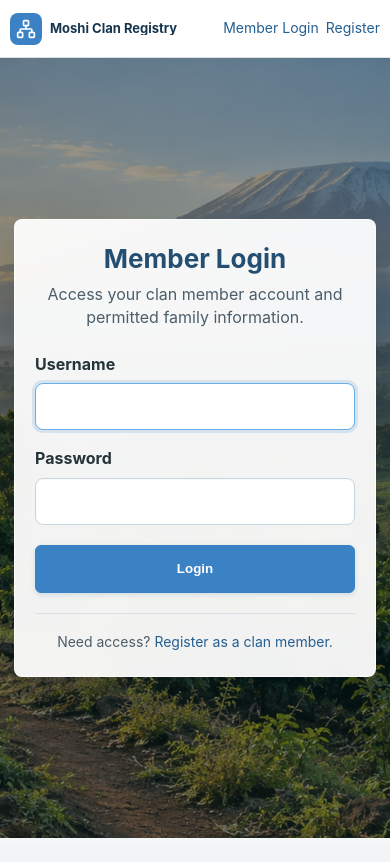
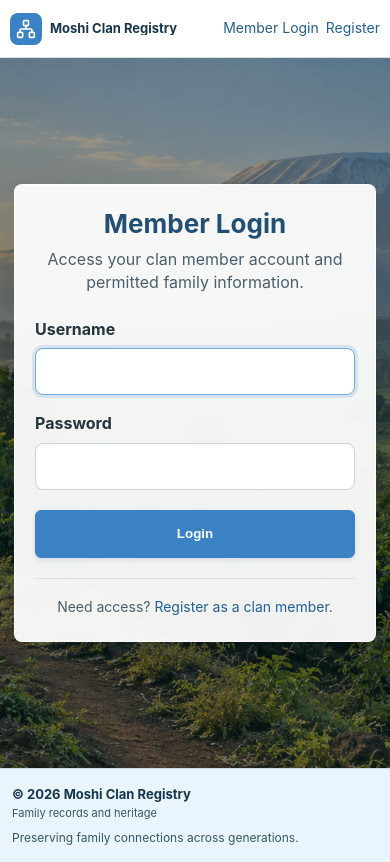
Before and after one commit to Oswaldgerald/clan, a Django app: page /accounts/login/ in a window 390 px wide. Before the commit the page ends 838 px from the top, so only its background shows below. Run offline with Django 4.2, Linux system fonts and the light colour scheme; data that the repository does not hold is empty; some libraries are stand-ins or nearby versions.

Commit message:
Add responsive site footer

```diff
--- a/members/tests.py
+++ b/members/tests.py
@@ -58,6 +58,8 @@ class DashboardAccessTests(TestCase):
         self.assertContains(response, "Clan Dashboard")
         self.assertContains(response, "Export XLS")
         self.assertNotContains(response, "data-print-report")
+        self.assertContains(response, "Clan Registry</strong>")
+        self.assertContains(response, "Preserving family connections across generations.")
 
 
 class ClanIdentityTests(TestCase):
--- a/static/css/app.css
+++ b/static/css/app.css
@@ -21,6 +21,9 @@
     * { box-sizing: border-box; }
     body {
       margin: 0;
+      min-height: 100vh;
+      display: flex;
+      flex-direction: column;
       font-family: Inter, ui-sans-serif, -apple-system, BlinkMacSystemFont, "Segoe UI", sans-serif;
       color: var(--ink);
       background: var(--soft);
@@ -173,7 +176,7 @@
       font: inherit;
       font-size: 14px;
     }
-    .app-shell { display: grid; grid-template-columns: 252px minmax(0, 1fr); min-height: calc(100vh - 64px); }
+    .app-shell { flex: 1 0 auto; display: grid; grid-template-columns: 252px minmax(0, 1fr); min-height: 0; }
     .app-shell.no-sidebar { grid-template-columns: minmax(0, 1fr); }
     .app-shell > main { min-width: 0; }
     .sidebar {
@@ -853,6 +856,26 @@
     }
     .profile-page-avatar img, .user-avatar img { width: 100%; height: 100%; object-fit: cover; object-position: center; display: block; }
     input[type="file"]::file-selector-button { margin-right: 12px; padding: 8px 11px; border: 0; border-radius: 6px; background: var(--cloud); color: var(--accent-dark); font: inherit; font-weight: 700; cursor: pointer; }
+    .site-footer {
+      flex: 0 0 auto;
+      border-top: 1px solid #cbdde9;
+      background: #eaf4fc;
+      color: #365766;
+    }
+    .site-footer-inner {
+      width: min(100% - 40px, 1240px);
+      min-height: 70px;
+      display: flex;
+      align-items: center;
+      justify-content: space-between;
+      gap: 24px;
+      margin: 0 auto;
+      padding: 14px 0;
+    }
+    .site-footer p { margin: 0; }
+    .site-footer strong { display: block; color: var(--navy); font-size: 13px; }
+    .site-footer p span { display: block; margin-top: 2px; font-size: 11px; }
+    .site-footer-note { font-size: 12px; text-align: right; }
     ::selection { background: var(--cloud-strong); color: var(--navy); }
     @media (max-width: 980px) {
       header { padding: 10px 16px; }
@@ -952,6 +975,15 @@
       .pagination-links .page-link { flex: 1 1 auto; }
       input[type="file"] { padding: 8px; }
       input[type="file"]::file-selector-button { display: block; width: 100%; margin: 0 0 8px; }
+      .site-footer-inner {
+        width: calc(100% - 24px);
+        min-height: 0;
+        align-items: flex-start;
+        flex-direction: column;
+        gap: 7px;
+        padding: 16px 0;
+      }
+      .site-footer-note { text-align: left; }
     }
     @media (max-width: 380px) {
       .brand-copy { display: none; }
--- a/static/css/login.css
+++ b/static/css/login.css
@@ -1,6 +1,6 @@
   .login-page .app-shell {
     display: block;
-    min-height: calc(100vh - 64px);
+    min-height: 0;
   }
   .login-page .sidebar {
     display: none;
@@ -10,7 +10,7 @@
     margin: 0;
   }
   .login-screen {
-    min-height: calc(100vh - 64px);
+    min-height: calc(100vh - 134px);
     display: grid;
     place-items: center;
     padding: 40px 20px;
--- a/static/css/register.css
+++ b/static/css/register.css
@@ -4,12 +4,12 @@
 
 .registration-page .app-shell {
   display: block;
-  min-height: calc(100vh - 64px);
+  min-height: 0;
 }
 
 .registration-page main {
   width: 100%;
-  min-height: calc(100vh - 64px);
+  min-height: calc(100vh - 134px);
   margin: 0;
   background-image:
     linear-gradient(rgba(8, 35, 36, .3), rgba(8, 35, 36, .5)),
--- a/templates/base.html
+++ b/templates/base.html
@@ -111,6 +111,12 @@
       {% block content %}{% endblock %}
     </main>
   </div>
+  <footer class="site-footer">
+    <div class="site-footer-inner">
+      <p><strong>&copy; {% now "Y" %} {{ clan_name }} Clan Registry</strong><span>Family records and heritage</span></p>
+      <p class="site-footer-note">Preserving family connections across generations.</p>
+    </div>
+  </footer>
   <script src="https://code.jquery.com/jquery-3.7.1.min.js"></script>
   <script src="https://code.jquery.com/ui/1.14.1/jquery-ui.min.js"></script>
   <script src="https://cdn.jsdelivr.net/npm/select2@4.1.0-rc.0/dist/js/select2.min.js"></script>
```
